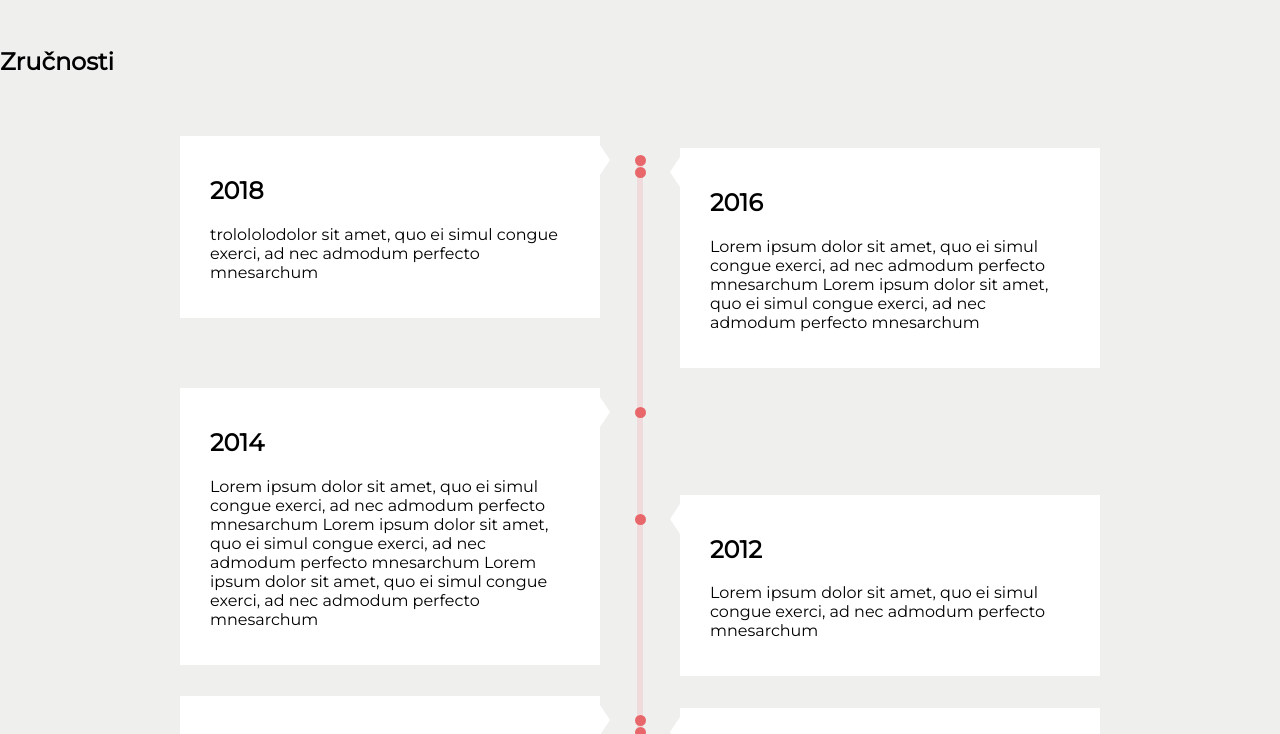
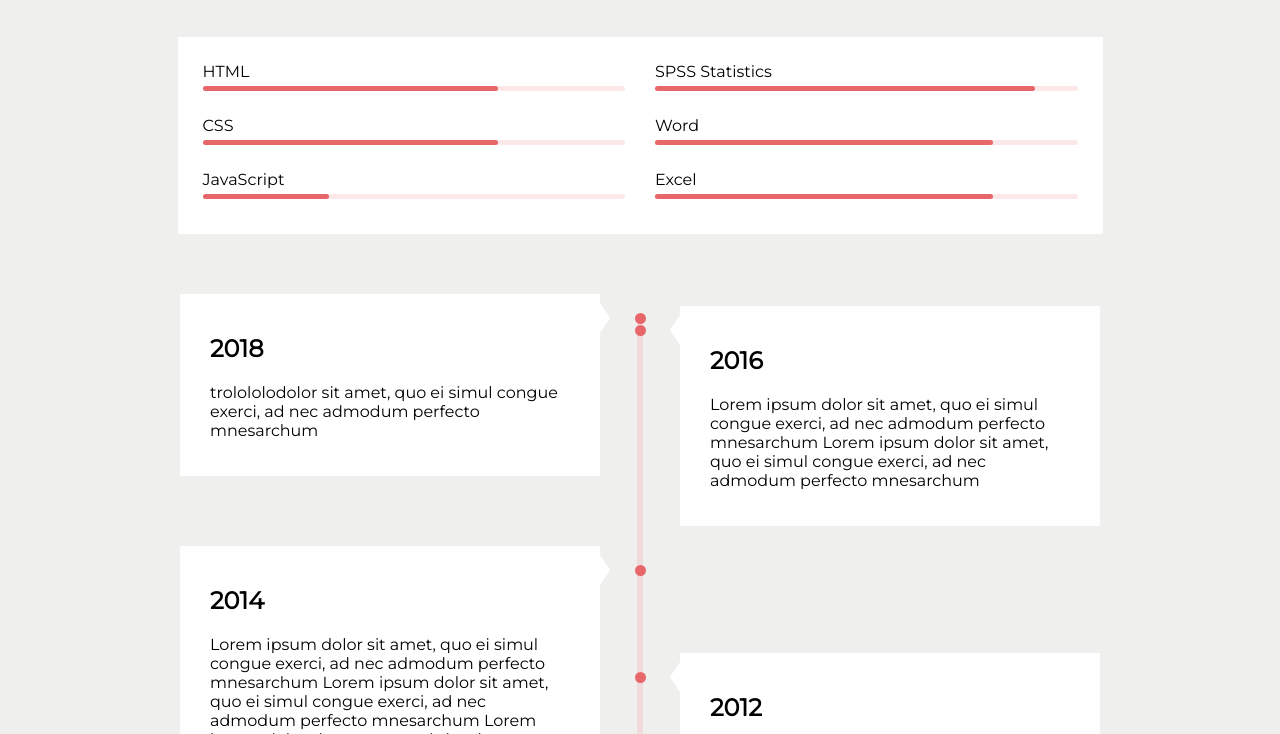
Before and after one commit to liskamaros/projekt1, a plain HTML site: page index.html in a window 1280 px wide. Shown: the part 741-1475 px from the top of the page. Drawn offline with Linux system fonts and the light colour scheme; some packages are replaced by stand-ins of ours.

Commit message:
zrucnosti

```diff
--- a/index.html
+++ b/index.html
@@ -85,8 +85,35 @@
     </section>
 
     <section id="zrucnosti">
-        <div>
-            <h1>Zručnosti</h1>
+        <div class="zrucnostikontainer">
+            <div class="zruckod">
+                <span>HTML</span>
+                <div class="progressbar">
+                    <div class="html"></div>
+                </div>
+                <span>CSS</span>
+                <div class="progressbar">
+                    <div class="css"></div>
+                </div>
+                <span>JavaScript</span>
+                <div class="progressbar">
+                    <div class="js"></div>
+                </div>
+            </div>
+            <div class="zrucine">
+                <span>SPSS Statistics</span>
+                <div class="progressbar">
+                    <div class="spss"></div>
+                </div>
+                <span>Word</span>
+                <div class="progressbar">
+                    <div class="word"></div>
+                </div>
+                <span>Excel</span>
+                <div class="progressbar">
+                    <div class="excel"></div>
+                </div>
+            </div>
         </div>
     </section>
 
--- a/main.less
+++ b/main.less
@@ -33,7 +33,7 @@ body {
                 background-color: black;
             }
             &.active {
-                background-color: red;
+                background-color: #e8676b;
             }
         }
         &.menu-icon {
@@ -182,6 +182,64 @@ section {
         flex: 100%;
         width: 100%;
     }*/
+}
+
+/* ZRUCNOSTI */
+
+#zrucnosti {
+    margin: 40px;
+    .zrucnostikontainer {
+        display: flex;
+        flex-wrap: wrap;
+        margin: auto;
+        max-width: 925px;
+        justify-content: center;
+        background-color: white;
+        padding: 0 10px;
+        padding-bottom: 35px;
+        span {
+            display: block;
+            margin-top: 25px;
+            margin-bottom: 5px;
+        }
+        .zruckod {
+            width: 300px;
+            flex-grow: 1;
+            margin: 0 15px;
+        }
+        .zrucine {
+            width: 300px;
+            flex-grow: 1;
+            margin: 0 15px;
+        }
+        .progressbar {
+            background-color: #e8676b26;
+            border-radius: 5px;
+            div {
+                background-color: #e8676b;
+                height: 5px;
+                border-radius: 3px;
+            }
+            .html {
+                width: 70%;
+            }
+            .css {
+                width: 70%;
+            }
+            .js {
+                width: 30%;
+            }
+            .spss {
+                width: 90%;
+            }
+            .word {
+                width: 80%;
+            }
+            .excel {
+                width: 80%;
+            }
+        }
+    }
 }
 
 
```
Also changed, not shown: main.css.
